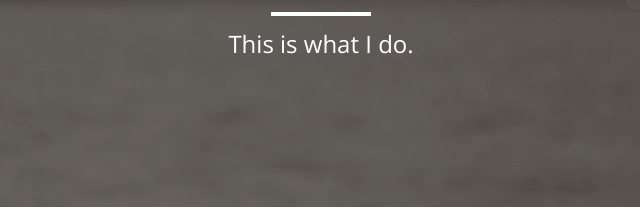
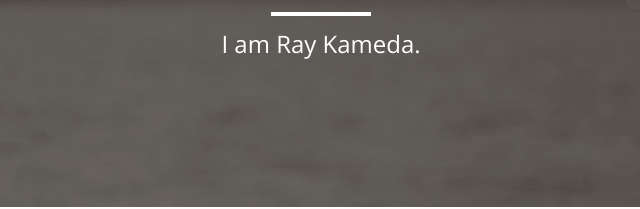
Before and after one commit to kamehameray/kamehameray.github.io, a website: page index.html in a window 1280 px wide. Shown: the part 241-450 px from the top of the page, 319-959 px from the left. Drawn offline with nearby package versions, Linux system fonts and the light colour scheme.

Commit message:
added ray kameda to about me

```diff
--- a/index.html
+++ b/index.html
@@ -76,7 +76,7 @@
                     <div class="page-heading">
                         <h1>About Me</h1>
                         <hr class="small">
-                        <span class="subheading">This is what I do.</span>
+                        <span class="subheading">I am Ray Kameda.</span>
                     </div>
                 </div>
             </div>
```
